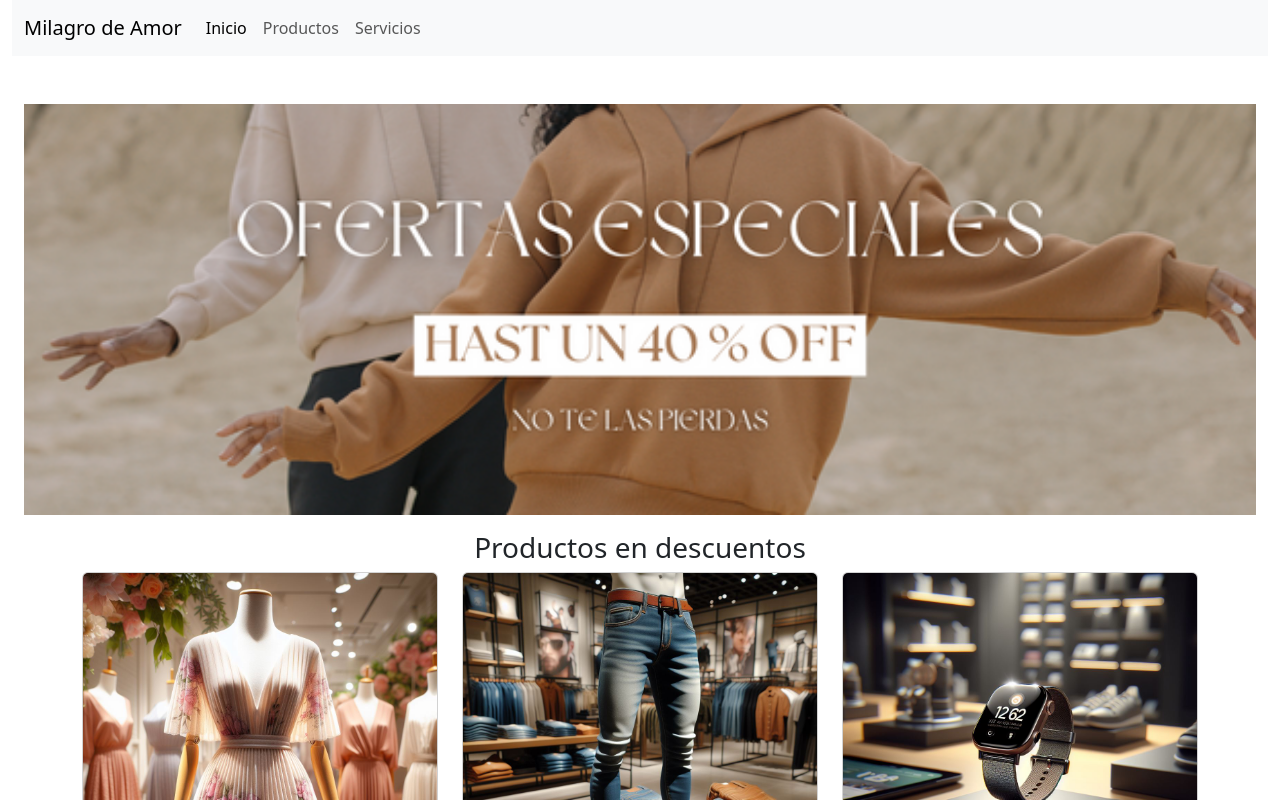
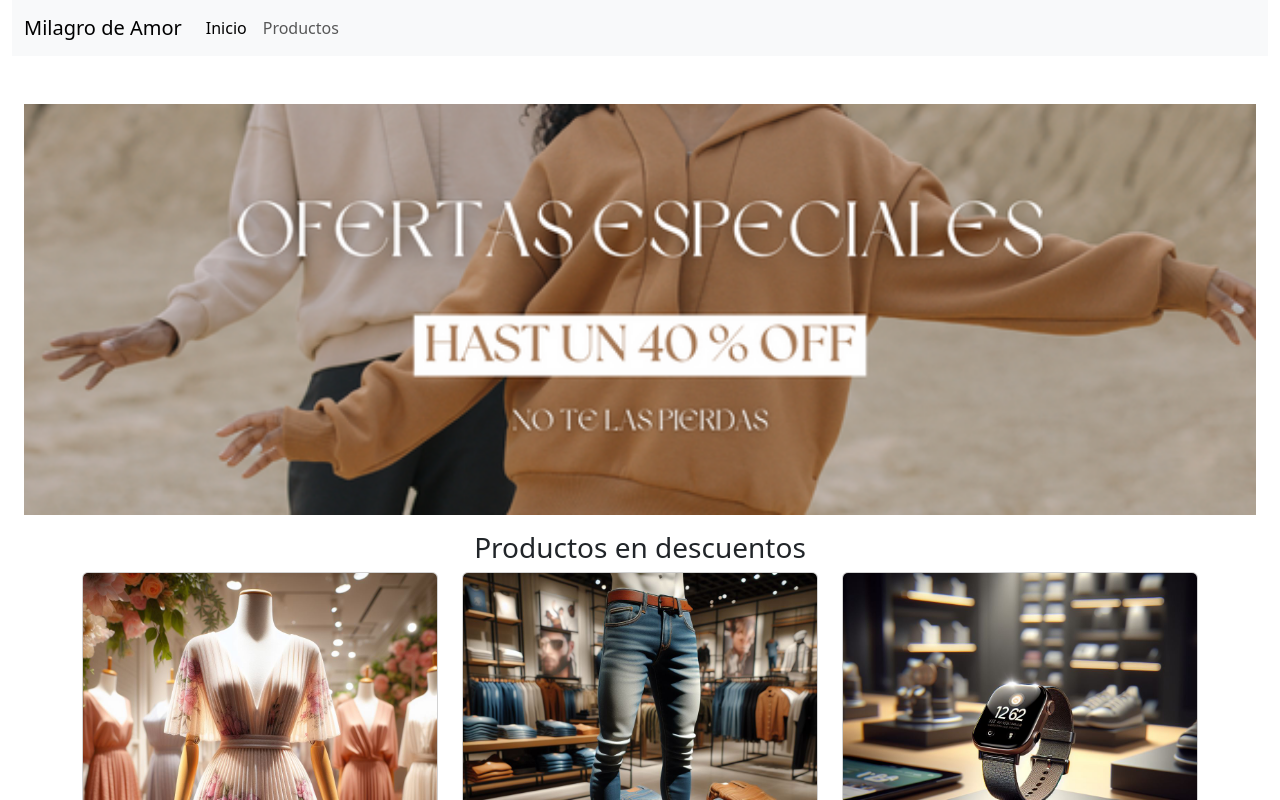
Before and after one commit to LRobertoCruz/proyectoFinalMirandaChiervo, a website: page index.html in a window 1280 px wide. Shown: the top 800 px of the page. Drawn offline with nearby package versions, Linux system fonts and the light colour scheme.

Commit message:
Se elimina  la opcion de acceder a los servicios

```diff
--- a/index.html
+++ b/index.html
@@ -28,9 +28,6 @@
                         </li>
                         <li class="nav-item">
                             <a href="./pages/productos.html" class="nav-link">Productos</a>
-                        </li>
-                        <li class="nav-item">
-                            <a href="./pages/servicios.html" class="nav-link">Servicios</a>
                         </li>
                     </ul>
                 </div>
```
